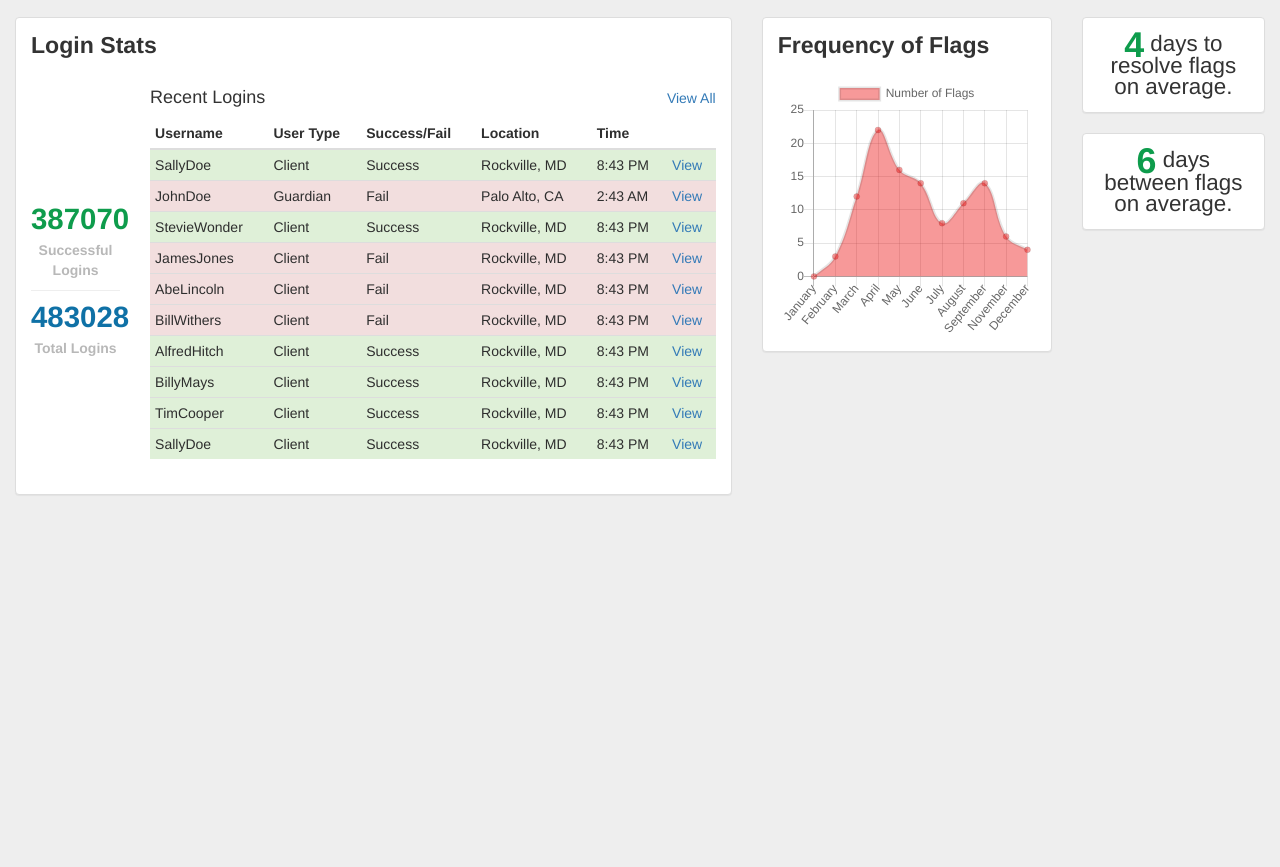
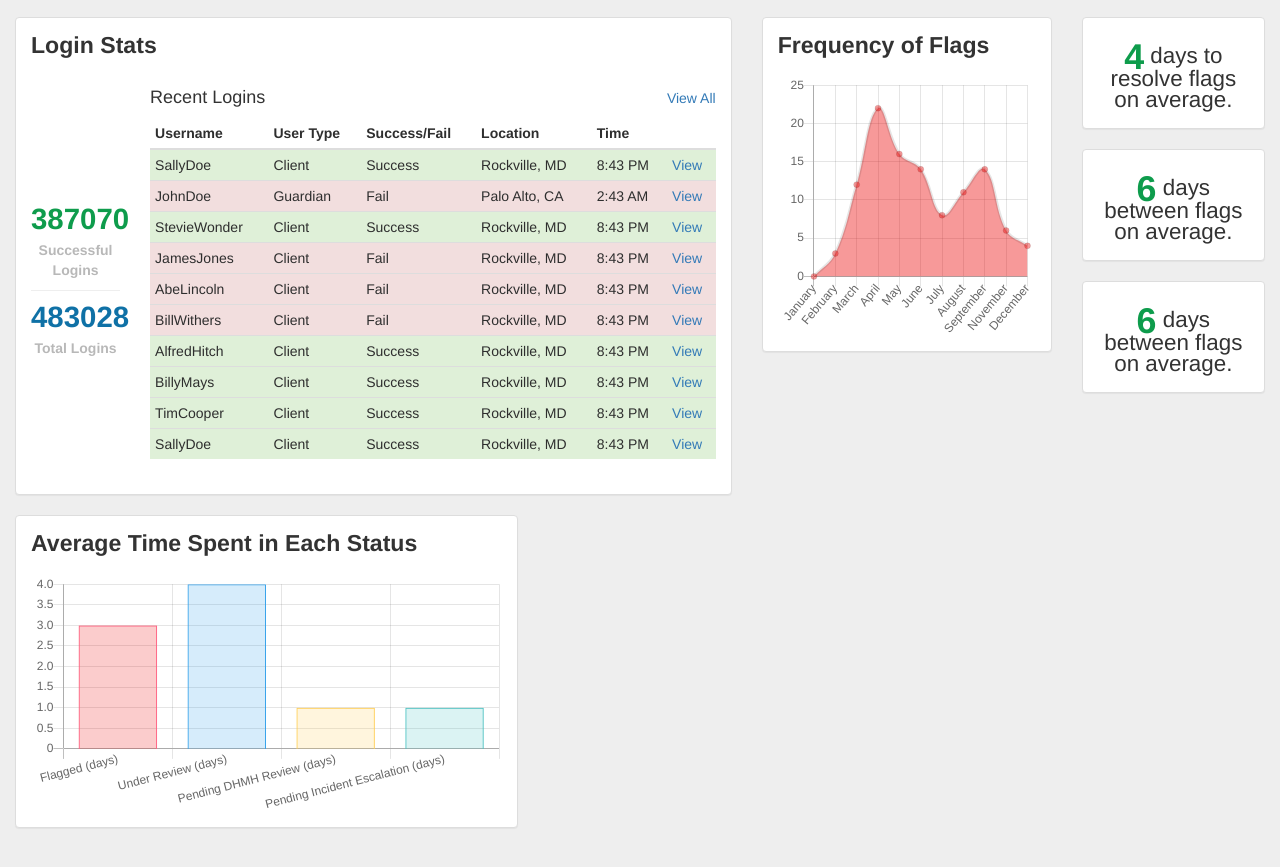
Before and after one commit to christianhfei/teft2_dashboard, a website: page index.html in a window 1280 px wide. Shown: the part 53-920 px from the top of the page. Before the commit the page ends 800 px from the top, so only its background shows below. Drawn offline with nearby package versions, Linux system fonts and the light colour scheme.

Commit message:
Change to layout, added another graph

```diff
--- a/css/main.less
+++ b/css/main.less
@@ -77,6 +77,8 @@ div.daysToResolve, div.timeBetweenFlags{
             text-align: center;
             div.row{
                 div{
+                    height: 80px;
+                    padding-top: 7%;
                     span{
                         font-size: 160%;
                         line-height: 20px;
--- a/index.html
+++ b/index.html
@@ -213,7 +213,36 @@
             </div>
           </div>
         </div>
+        <div class="col-xs-12 col-sm-6 col-md-2 col-lg-2 timeBetweenFlags">
+          <div class="panel panel-default">
+            <div class="panel-body">
+              <div class="row">
+                <div class="col-xs-12 col-sm-12 col-md-12 col-lg-12">
+                  <span><span>6</span> days between flags on average.</span>
+                </div>
+              </div>
+            </div>
+          </div>
+        </div>
       </div><!-- /end first row -->
+      <div class="row">
+        <div class="col-xs-12 col-sm-6 col-md-6 col-lg-5 timeAtEachStatus">
+          <div class="panel panel-default">
+            <div class="panel-body">
+              <div class="row">
+                <div class="col-xs-12 col-sm-12 col-md-12 col-lg-12">
+                  <h3>Average Time Spent in Each Status</h3>
+                </div>
+              </div>
+              <div class="row">
+                <div class="col-xs-12 col-sm-12 col-md-12 col-lg-12">
+                  <canvas id="timeAtEachStatus"></canvas>
+                </div>
+              </div>
+            </div>
+          </div>
+        </div>
+      </div>
     </div>
 
 
--- a/js/main.js
+++ b/js/main.js
@@ -5,6 +5,9 @@ $(document).ready(function () {
         type: 'line',
         options: {
             title: 'Frequency of Flags',
+            legend: {
+                display: false
+            }
         },
         data: {
             labels: ['January', 'February', 'March', 'April', 'May', 'June', 'July', 'August',
@@ -17,5 +20,48 @@ $(document).ready(function () {
         }
     });
 
+    var timeAtEachStatusChart = document.getElementById('timeAtEachStatus').getContext('2d');
+    var timeAtEachStatusChart = new Chart(timeAtEachStatusChart, {
+        type: 'bar',
+        options: {
+            title: "Average Time per Status of Flag",
+            legend: {
+                display: false
+            },
+            scales: {
+                yAxes: [{
+                    ticks: {
+                        beginAtZero: true
+                    }
+                }]
+            }
+        },
+        data: {
+            labels: ["Flagged (days)", "Under Review (days)", "Pending DHMH Review (days)", "Pending Incident Escalation (days)"],
+            datasets: [
+                {
+                    backgroundColor: [
+                        'rgba(235, 0, 0, 0.2)',
+                        'rgba(54, 162, 235, 0.2)',
+                        'rgba(255, 206, 86, 0.2)',
+                        'rgba(75, 192, 192, 0.2)',
+                        'rgba(153, 102, 255, 0.2)',
+                        'rgba(255, 159, 64, 0.2)'
+                    ],
+                    borderColor: [
+                        'rgba(255,99,132,1)',
+                        'rgba(54, 162, 235, 1)',
+                        'rgba(255, 206, 86, 1)',
+                        'rgba(75, 192, 192, 1)',
+                        'rgba(153, 102, 255, 1)',
+                        'rgba(255, 159, 64, 1)'
+                    ],
+                    borderWidth: 1,
+                    data: [3, 4, 1, 1],
+                }
+            ]
+        }
+    });
+
 
 });
```
Also changed, not shown: css/main.css.
